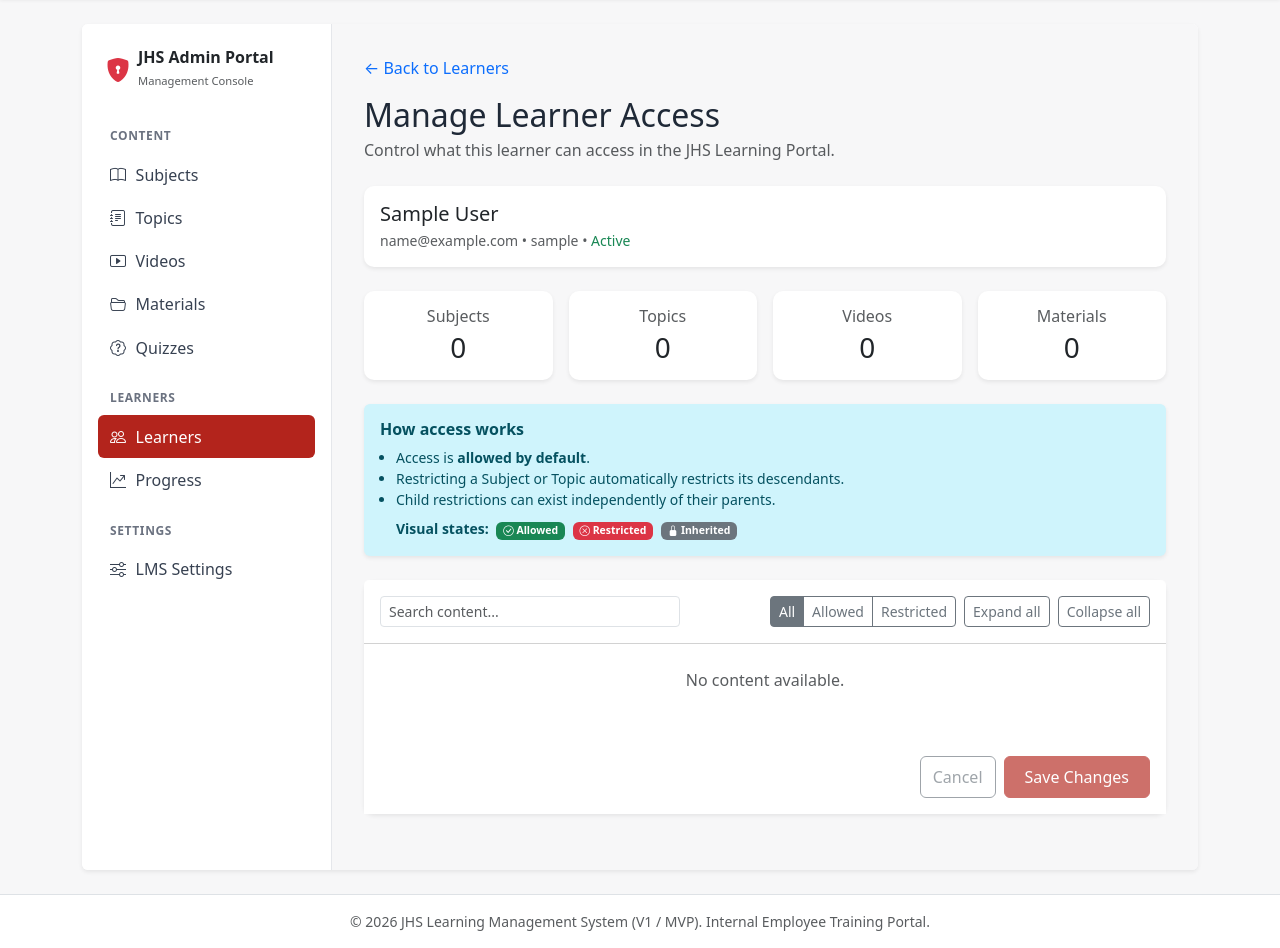
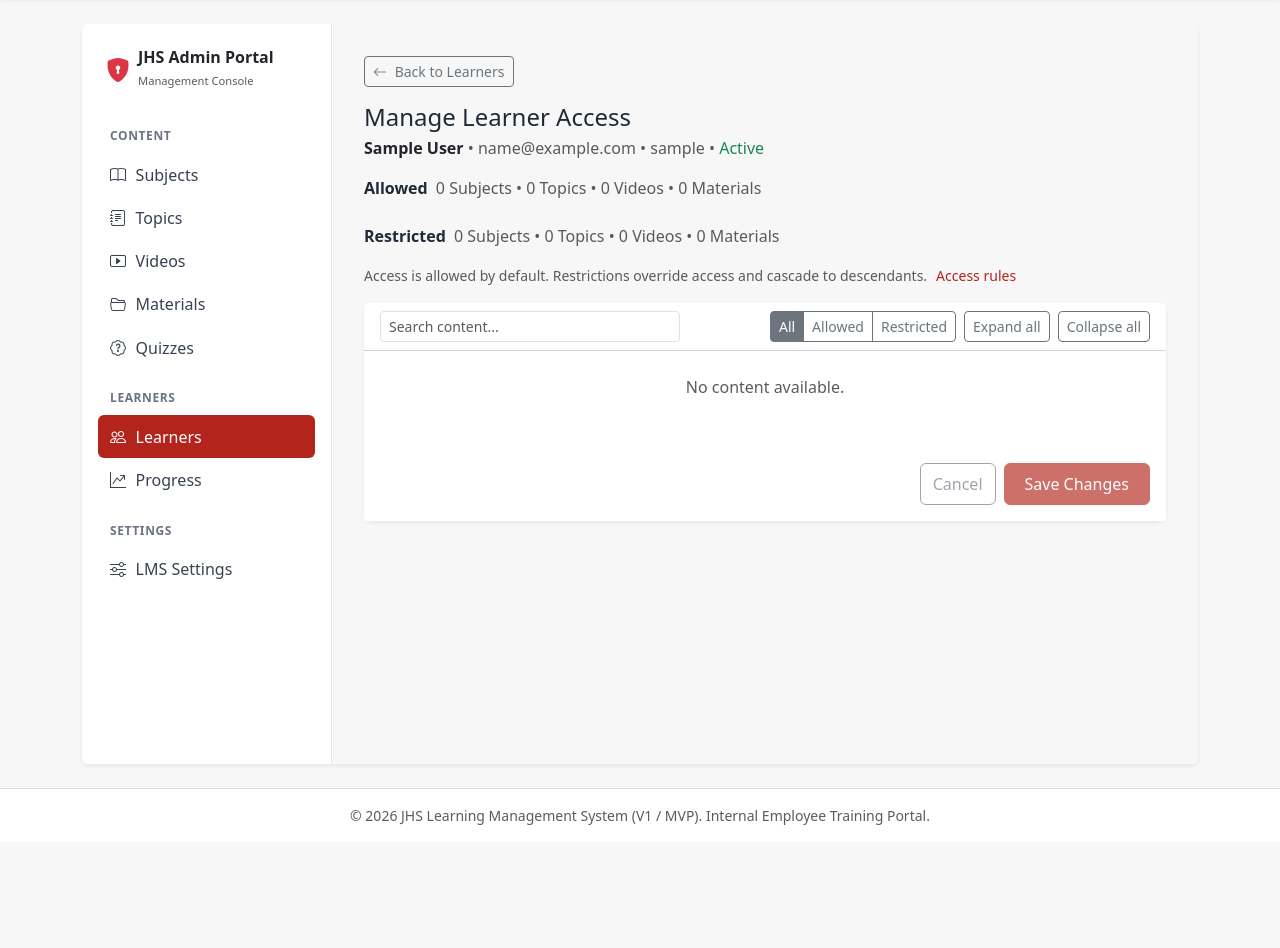
Before and after one commit to janvi082/jhs-lms, a Django app: page /portal/learners/1/access/ in a window 1280 px wide. Shown: the part 57-1005 px from the top of the page. After the commit the page ends 882 px from the top, so only its background shows below. Run offline with Django 5.2, Linux system fonts and the light colour scheme; the visitor is signed in with stand-in values (Sample User, id 1); data comes from the database, SQL or seed files in the repository; data that the repository does not hold is empty; some libraries are stand-ins or nearby versions.

Commit message:
checkpoint: access progression and learner access UI

```diff
--- a/core/views.py
+++ b/core/views.py
@@ -126,7 +126,7 @@ def topic_detail(request, slug, topic_id):
         })
 
     # Determine next topic (simple progression)
-    next_topic = get_next_topic(topic)
+    next_topic = get_next_topic(request.user, topic)
 
     site_config = SiteConfig.get_solo()
 
--- a/quizzes/views.py
+++ b/quizzes/views.py
@@ -145,7 +145,7 @@ def quiz_result(request, slug, topic_id, attempt_id):
     has_gradable = gradable_questions > 0
 
     # Determine next topic (simple progression)
-    next_topic = get_next_topic(topic)
+    next_topic = get_next_topic(request.user, topic)
 
     context = {
         'subject': topic.subject,
--- a/static/portal/learner_access.js
+++ b/static/portal/learner_access.js
@@ -11,9 +11,9 @@ document.addEventListener('DOMContentLoaded', function () {
 
     let isDirty = false;
 
-    const BADGE_ALLOWED = '<span class="badge bg-success"><i class="bi bi-check-circle"></i> Allowed</span>';
-    const BADGE_RESTRICTED = '<span class="badge bg-danger"><i class="bi bi-x-circle"></i> Restricted</span>';
-    const BADGE_INHERITED = '<span class="badge bg-secondary"><i class="bi bi-lock-fill"></i> Inherited</span>';
+    const BADGE_ALLOWED = '<span class="text-success small fw-semibold"><i class="bi bi-check-circle"></i> Allowed</span>';
+    const BADGE_RESTRICTED = '<span class="text-danger small fw-semibold"><i class="bi bi-x-circle"></i> Restricted</span>';
+    const BADGE_INHERITED = '<span class="text-secondary small fw-semibold"><i class="bi bi-lock-fill"></i> Inherited</span>';
 
     function setDirty() {
         if (!isDirty) {
@@ -78,18 +78,28 @@ document.addEventListener('DOMContentLoaded', function () {
     }
 
     function initCounts() {
-        let subjectCount = 0, topicCount = 0, videoCount = 0, resourceCount = 0;
+        let allowed = { subject: 0, topic: 0, video: 0, resource: 0 };
+        let restricted = { subject: 0, topic: 0, video: 0, resource: 0 };
+
         checkboxes.forEach(cb => {
             const type = cb.dataset.type;
-            if (type === 'subject') subjectCount++;
-            else if (type === 'topic') topicCount++;
-            else if (type === 'video') videoCount++;
-            else if (type === 'resource') resourceCount++;
+            if (cb.checked === true) {
+                if (allowed[type] !== undefined) allowed[type]++;
+            } else if (cb.checked === false && cb.disabled === false) {
+                if (restricted[type] !== undefined) restricted[type]++;
+            }
+            // Inherited items (cb.disabled === true) are not counted in either summary.
         });
-        if (document.getElementById('summary-subjects')) document.getElementById('summary-subjects').textContent = subjectCount;
-        if (document.getElementById('summary-topics')) document.getElementById('summary-topics').textContent = topicCount;
-        if (document.getElementById('summary-videos')) document.getElementById('summary-videos').textContent = videoCount;
-        if (document.getElementById('summary-materials')) document.getElementById('summary-materials').textContent = resourceCount;
+
+        const allowedSummary = document.getElementById('allowed-summary');
+        if (allowedSummary) {
+            allowedSummary.innerHTML = `${allowed.subject} Subjects &bull; ${allowed.topic} Topics &bull; ${allowed.video} Videos &bull; ${allowed.resource} Materials`;
+        }
+
+        const restrictedSummary = document.getElementById('restricted-summary');
+        if (restrictedSummary) {
+            restrictedSummary.innerHTML = `${restricted.subject} Subjects &bull; ${restricted.topic} Topics &bull; ${restricted.video} Videos &bull; ${restricted.resource} Materials`;
+        }
     }
 
     checkboxes.forEach(cb => {
@@ -101,6 +111,7 @@ document.addEventListener('DOMContentLoaded', function () {
             updateBadge(cb);
             updateChildren(cb);
             setDirty();
+            initCounts();
         });
     });
 
--- a/templates/portal/learner_access.html
+++ b/templates/portal/learner_access.html
@@ -3,20 +3,16 @@
 
 {% block portal_content %}
 <div class="mb-3">
-    <a href="{% url 'portal_learners_list' %}" class="text-decoration-none">&larr; Back to Learners</a>
+    <a href="{% url 'portal_learners_list' %}" class="btn btn-sm btn-outline-secondary">
+        <i class="bi bi-arrow-left me-1"></i> Back to Learners
+    </a>
 </div>
 
-<div class="d-flex justify-content-between align-items-center mb-4">
+<div class="d-flex flex-wrap justify-content-between align-items-end mb-3">
     <div>
-        <h2 class="mb-1">Manage Learner Access</h2>
-        <p class="text-muted mb-0">Control what this learner can access in the JHS Learning Portal.</p>
-    </div>
-</div>
-
-<div class="card mb-4 shadow-sm border-0">
-    <div class="card-body">
-        <h5 class="card-title mb-1">{{ learner.get_full_name|default:learner.username }}</h5>
-        <div class="text-muted small">
+        <h2 class="mb-1 fs-4">Manage Learner Access</h2>
+        <div class="text-muted fs-6">
+            <span class="fw-semibold text-dark">{{ learner.get_full_name|default:learner.username }}</span> &bull;
             {% if learner.email %}<span>{{ learner.email }}</span> &bull; {% endif %}
             <span>{{ learner.username }}</span> &bull;
             <span class="{% if learner.is_active %}text-success{% else %}text-danger{% endif %}">
@@ -26,58 +22,26 @@
     </div>
 </div>
 
-<div class="row g-3 mb-4">
-    <div class="col-6 col-md-3">
-        <div class="card text-center shadow-sm border-0 h-100">
-            <div class="card-body py-3">
-                <h6 class="card-title text-muted mb-1">Subjects</h6>
-                <h3 class="mb-0" id="summary-subjects">0</h3>
-            </div>
-        </div>
+<div class="d-flex flex-wrap gap-4 mb-3">
+    <div class="fs-6">
+        <span class="fw-semibold">Allowed</span>
+        <span id="allowed-summary" class="text-muted ms-1">0 Subjects &bull; 0 Topics &bull; 0 Videos &bull; 0 Materials</span>
     </div>
-    <div class="col-6 col-md-3">
-        <div class="card text-center shadow-sm border-0 h-100">
-            <div class="card-body py-3">
-                <h6 class="card-title text-muted mb-1">Topics</h6>
-                <h3 class="mb-0" id="summary-topics">0</h3>
-            </div>
-        </div>
-    </div>
-    <div class="col-6 col-md-3">
-        <div class="card text-center shadow-sm border-0 h-100">
-            <div class="card-body py-3">
-                <h6 class="card-title text-muted mb-1">Videos</h6>
-                <h3 class="mb-0" id="summary-videos">0</h3>
-            </div>
-        </div>
-    </div>
-    <div class="col-6 col-md-3">
-        <div class="card text-center shadow-sm border-0 h-100">
-            <div class="card-body py-3">
-                <h6 class="card-title text-muted mb-1">Materials</h6>
-                <h3 class="mb-0" id="summary-materials">0</h3>
-            </div>
-        </div>
+    <div class="fs-6">
+        <span class="fw-semibold">Restricted</span>
+        <span id="restricted-summary" class="text-muted ms-1">0 Subjects &bull; 0 Topics &bull; 0 Videos &bull; 0 Materials</span>
     </div>
 </div>
 
-<div class="alert alert-info shadow-sm border-0 mb-4">
-    <h6 class="alert-heading fw-bold mb-2">How access works</h6>
-    <ul class="mb-0 ps-3 small">
-        <li>Access is <strong>allowed by default</strong>.</li>
-        <li>Restricting a Subject or Topic automatically restricts its descendants.</li>
-        <li>Child restrictions can exist independently of their parents.</li>
-        <li class="mt-2 list-unstyled ms-n3">
-            <strong>Visual states:</strong>
-            <span class="badge bg-success ms-1"><i class="bi bi-check-circle"></i> Allowed</span>
-            <span class="badge bg-danger ms-1"><i class="bi bi-x-circle"></i> Restricted</span>
-            <span class="badge bg-secondary ms-1"><i class="bi bi-lock-fill"></i> Inherited</span>
-        </li>
-    </ul>
+<div class="d-flex align-items-center mb-3 small text-muted">
+    <span>Access is allowed by default. Restrictions override access and cascade to descendants.</span>
+    <button type="button" class="btn btn-link btn-sm p-0 ms-2 text-decoration-none" data-bs-toggle="modal" data-bs-target="#accessRulesModal">
+        Access rules
+    </button>
 </div>
 
 <div class="card shadow-sm border-0 mb-4">
-    <div class="card-header bg-white d-flex flex-column flex-md-row justify-content-between align-items-md-center gap-3 py-3">
+    <div class="card-header bg-white d-flex flex-column flex-md-row justify-content-between align-items-md-center gap-2 py-2">
         <div class="d-flex align-items-center gap-2 flex-grow-1">
             <input type="text" id="access-search" class="form-control form-control-sm w-100" placeholder="Search content..." style="max-width: 300px;">
         </div>
@@ -106,47 +70,47 @@
 
             <div class="hierarchy-root list-group list-group-flush" id="hierarchy-container">
             {% for subject in hierarchy %}
-                <div class="list-group-item subject-container py-3" data-hierarchy-level="subject" data-search-text="{{ subject.name|lower }}">
-                    <div class="d-flex justify-content-between align-items-center mb-2">
+                <div class="list-group-item subject-container py-2" data-hierarchy-level="subject" data-search-text="{{ subject.name|lower }}">
+                    <div class="d-flex justify-content-between align-items-center">
                         <div class="d-flex align-items-center gap-2 flex-grow-1" style="min-width: 0;">
-                            <button class="btn btn-sm btn-light border p-1 d-flex align-items-center justify-content-center toggle-collapse" type="button" data-bs-toggle="collapse" data-bs-target="#subject-collapse-{{ subject.id }}" aria-expanded="true" aria-controls="subject-collapse-{{ subject.id }}" style="width: 28px; height: 28px;">
-                                <i class="bi bi-chevron-down"></i>
+                            <button class="btn btn-sm btn-light border p-0 d-flex align-items-center justify-content-center toggle-collapse" type="button" data-bs-toggle="collapse" data-bs-target="#subject-collapse-{{ subject.id }}" aria-expanded="true" aria-controls="subject-collapse-{{ subject.id }}" style="width: 24px; height: 24px;">
+                                <i class="bi bi-chevron-down" style="font-size: 0.8rem;"></i>
                             </button>
                             <div class="form-check mb-0">
                                 <input type="checkbox" class="form-check-input access-checkbox" id="chk-subj-{{ subject.id }}" data-type="subject" data-id="{{ subject.id }}" data-explicit="{{ subject.explicit_denied|yesno:'true,false' }}" {% if subject.allowed %}checked{% endif %} {% if not subject.allowed and not subject.explicit_denied %}disabled{% endif %}>
-                                <label class="form-check-label fw-bold" for="chk-subj-{{ subject.id }}">{{ subject.name }}</label>
+                                <label class="form-check-label fw-semibold" for="chk-subj-{{ subject.id }}" style="font-size: 15px;">{{ subject.name }}</label>
                             </div>
                         </div>
                         <div class="access-badge-container ms-2 text-nowrap"></div>
                     </div>
 
-                    <div class="collapse show ms-4 ps-2 border-start" id="subject-collapse-{{ subject.id }}">
+                    <div class="collapse show ms-3 ps-2 border-start mt-1" id="subject-collapse-{{ subject.id }}">
                         <div class="list-group list-group-flush">
                         {% for topic in subject.children %}
-                            <div class="list-group-item topic-container py-2 border-0 px-0" data-hierarchy-level="topic" data-search-text="{{ topic.name|lower }}">
-                                <div class="d-flex justify-content-between align-items-center mb-1">
+                            <div class="list-group-item topic-container py-1 border-0 px-0" data-hierarchy-level="topic" data-search-text="{{ topic.name|lower }}">
+                                <div class="d-flex justify-content-between align-items-center">
                                     <div class="d-flex align-items-center gap-2 flex-grow-1" style="min-width: 0;">
-                                        <button class="btn btn-sm btn-light border p-0 d-flex align-items-center justify-content-center toggle-collapse" type="button" data-bs-toggle="collapse" data-bs-target="#topic-collapse-{{ topic.id }}" aria-expanded="false" aria-controls="topic-collapse-{{ topic.id }}" style="width: 24px; height: 24px;">
-                                            <i class="bi bi-chevron-down"></i>
+                                        <button class="btn btn-sm btn-light border p-0 d-flex align-items-center justify-content-center toggle-collapse" type="button" data-bs-toggle="collapse" data-bs-target="#topic-collapse-{{ topic.id }}" aria-expanded="false" aria-controls="topic-collapse-{{ topic.id }}" style="width: 20px; height: 20px;">
+                                            <i class="bi bi-chevron-down" style="font-size: 0.7rem;"></i>
                                         </button>
                                         <div class="form-check mb-0">
                                             <input type="checkbox" class="form-check-input access-checkbox" id="chk-top-{{ topic.id }}" data-type="topic" data-id="{{ topic.id }}" data-explicit="{{ topic.explicit_denied|yesno:'true,false' }}" {% if topic.allowed %}checked{% endif %} {% if not topic.allowed and not topic.explicit_denied %}disabled{% endif %}>
-                                            <label class="form-check-label fw-semibold" for="chk-top-{{ topic.id }}">{{ topic.name }}</label>
+                                            <label class="form-check-label fw-normal" for="chk-top-{{ topic.id }}" style="font-size: 14px;">{{ topic.name }}</label>
                                         </div>
                                     </div>
                                     <div class="access-badge-container ms-2 text-nowrap"></div>
                                 </div>
 
-                                <div class="collapse ms-4 ps-2 border-start" id="topic-collapse-{{ topic.id }}">
+                                <div class="collapse ms-3 ps-2 border-start mt-1" id="topic-collapse-{{ topic.id }}">
                                     <div class="list-group list-group-flush">
                                     {% for item in topic.children %}
                                         <div class="list-group-item content-container py-1 border-0 px-0" data-hierarchy-level="content" data-search-text="{{ item.name|lower }}">
                                             <div class="d-flex justify-content-between align-items-center">
                                                 <div class="d-flex align-items-center gap-2 flex-grow-1" style="min-width: 0;">
-                                                    <i class="bi {% if item.type == 'video' %}bi-play-circle text-primary{% else %}bi-file-earmark-text text-secondary{% endif %}"></i>
+                                                    <i class="bi {% if item.type == 'video' %}bi-play-circle text-primary{% else %}bi-file-earmark-text text-secondary{% endif %} small"></i>
                                                     <div class="form-check mb-0">
                                                         <input type="checkbox" class="form-check-input access-checkbox" id="chk-item-{{ item.type }}-{{ item.id }}" data-type="{{ item.type }}" data-id="{{ item.id }}" data-explicit="{{ item.explicit_denied|yesno:'true,false' }}" {% if item.allowed %}checked{% endif %} {% if not item.allowed and not item.explicit_denied %}disabled{% endif %}>
-                                                        <label class="form-check-label" for="chk-item-{{ item.type }}-{{ item.id }}" style="word-wrap: break-word; white-space: normal;">{{ item.name }}</label>
+                                                        <label class="form-check-label fw-normal" for="chk-item-{{ item.type }}-{{ item.id }}" style="font-size: 14px; word-wrap: break-word; white-space: normal;">{{ item.name }}</label>
                                                     </div>
                                                 </div>
                                                 <div class="access-badge-container ms-2 text-nowrap"></div>
@@ -178,5 +142,30 @@
     </div>
 </div>
 
+<!-- Access Rules Modal -->
+<div class="modal fade" id="accessRulesModal" tabindex="-1" aria-labelledby="accessRulesModalLabel" aria-hidden="true">
+    <div class="modal-dialog">
+        <div class="modal-content">
+            <div class="modal-header">
+                <h5 class="modal-title" id="accessRulesModalLabel">How access works</h5>
+                <button type="button" class="btn-close" data-bs-dismiss="modal" aria-label="Close"></button>
+            </div>
+            <div class="modal-body small">
+                <ul class="mb-0 ps-3">
+                    <li>Access is <strong>allowed by default</strong>.</li>
+                    <li>Restricting a Subject or Topic automatically restricts its descendants.</li>
+                    <li>Child restrictions can exist independently of their parents.</li>
+                    <li class="mt-2 list-unstyled ms-n3">
+                        <strong>Visual states:</strong>
+                        <span class="badge bg-success ms-1"><i class="bi bi-check-circle"></i> Allowed</span>
+                        <span class="badge bg-danger ms-1"><i class="bi bi-x-circle"></i> Restricted</span>
+                        <span class="badge bg-secondary ms-1"><i class="bi bi-lock-fill"></i> Inherited</span>
+                    </li>
+                </ul>
+            </div>
+        </div>
+    </div>
+</div>
+
 <script src="{% static 'portal/learner_access.js' %}"></script>
 {% endblock %}
```
Also changed, not shown: progress/services.py (+33 -14 lines), tests/test_progression_service.py (+97 -4 lines).
